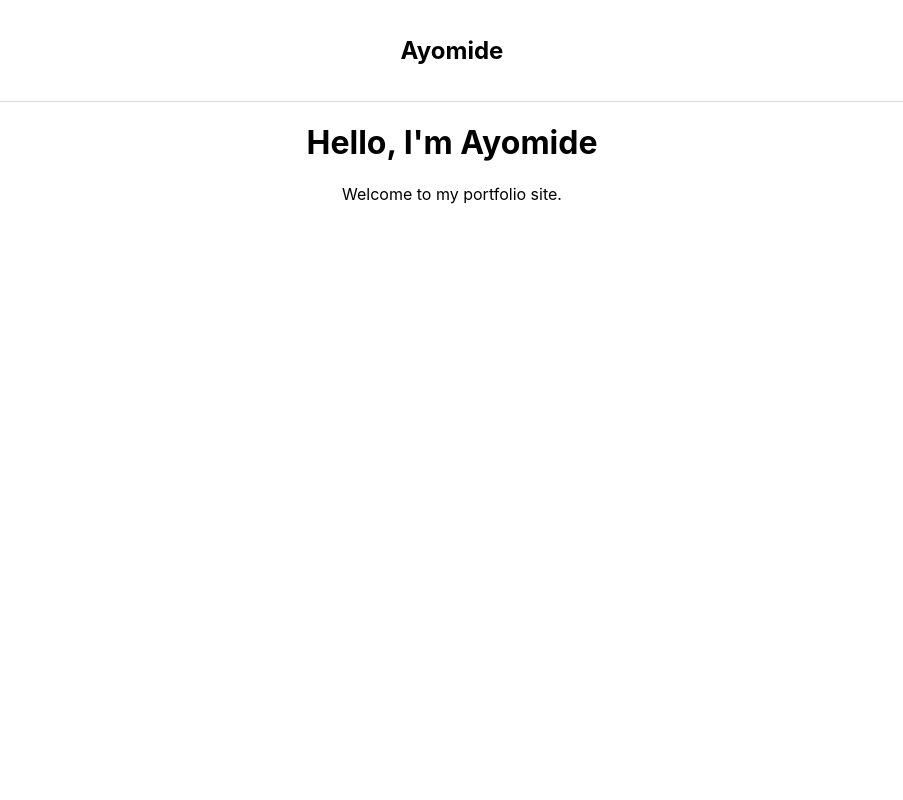
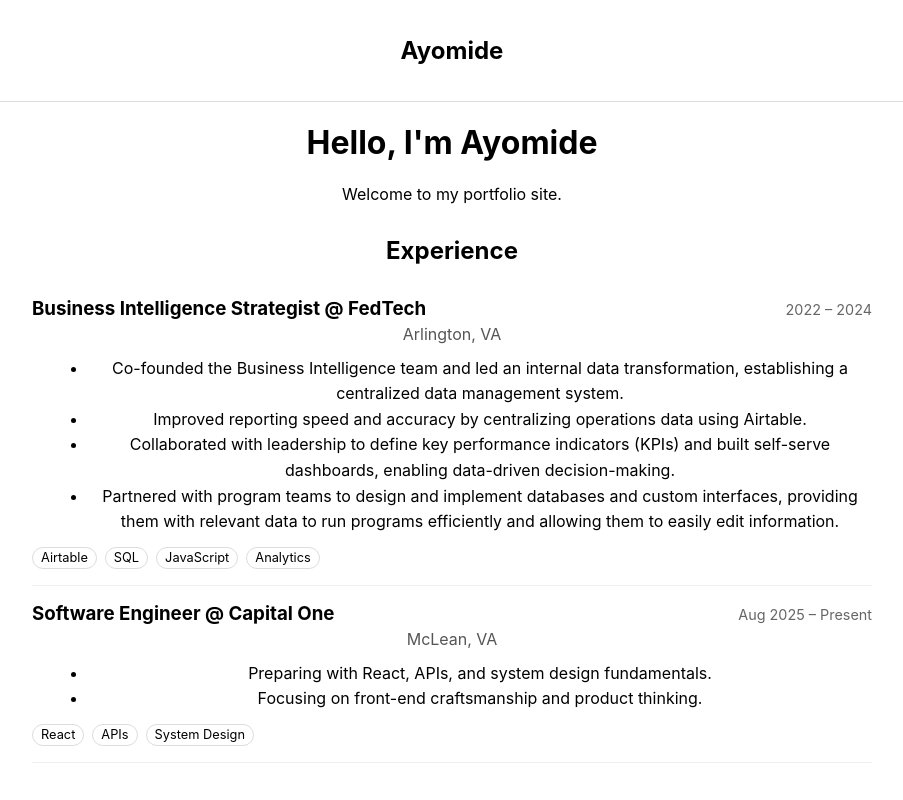
Before and after one commit to ayomidecole/my-portfolio, a React (Create React App) app: page / in a window 1280 px wide. Shown: the whole page, without its empty margins (188-1091 px from the left). Built offline with nearby package versions, Linux system fonts and the light colour scheme.

Commit message:
reorganize components and add experience section with data model

```diff
--- a/src/App.js
+++ b/src/App.js
@@ -1,6 +1,7 @@
 import logo from './logo.svg';
 import './App.css';
-import Navbar from './NavBar';
+import Navbar from './components/NavBar';
+import ExperienceSection from './components/Experience/ExperienceSection';
 
 function App() {
   return (
@@ -8,6 +9,7 @@ function App() {
       <Navbar />
       <h1>Hello, I'm Ayomide</h1>
       <p>Welcome to my portfolio site.</p>
+      <ExperienceSection />
     </div>
   );
 }
--- /dev/null
+++ b/src/components/Experience/ExperienceItem.js
@@ -0,0 +1,37 @@
+function ExperienceItem({ role, company, location, start, end, bullets = [], tags = [] }) {
+    return (
+      <article style={{ padding: "1rem 0", borderBottom: "1px solid #eee" }}>
+        <header style={{ display: "flex", justifyContent: "space-between", alignItems: "baseline" }}>
+          <h3 style={{ margin: 0 }}>{role} @ {company}</h3>
+          <span style={{ fontSize: "0.9rem", color: "#666" }}>{start} – {end}</span>
+        </header>
+        <p style={{ margin: "0.25rem 0 0.75rem", color: "#555" }}>{location}</p>
+
+        <ul style={{ margin: "0 0 0.75rem 1rem" }}>
+          {bullets.map((b, i) => (
+            <li key={i} style={{ lineHeight: 1.6 }}>{b}</li>
+          ))}
+        </ul>
+
+        {tags.length > 0 && (
+          <div style={{ display: "flex", flexWrap: "wrap", gap: "0.5rem" }}>
+            {tags.map((t, i) => (
+              <span
+                key={i}
+                style={{
+                  fontSize: "0.8rem",
+                  padding: "0.15rem 0.5rem",
+                  border: "1px solid #ddd",
+                  borderRadius: "999px"
+                }}
+              >
+                {t}
+              </span>
+            ))}
+          </div>
+        )}
+      </article>
+    );
+  }
+
+  export default ExperienceItem;
--- /dev/null
+++ b/src/components/Experience/ExperienceSection.js
@@ -0,0 +1,16 @@
+import ExperienceItem from "./ExperienceItem";
+import { experience } from "../../data/Experience";
+
+function ExperienceSection() {
+  return (
+    <section id="experience" style={{ maxWidth: 840, margin: "2rem auto", padding: "0 1rem" }}>
+      <h2 style={{ marginBottom: "1rem" }}>Experience</h2>
+
+      {experience.map((job, idx) => (
+        <ExperienceItem key={idx} {...job} />
+      ))}
+    </section>
+  );
+}
+
+export default ExperienceSection;
--- /dev/null
+++ b/src/data/Experience.js
@@ -0,0 +1,29 @@
+export const experience = [
+    {
+        role: "Business Intelligence Strategist",
+        company: "FedTech",
+        location: "Arlington, VA",
+        start: "2022",
+        end: "2024",
+        bullets: [
+            "Co-founded the Business Intelligence team and led an internal data transformation, establishing a centralized data management system.",
+            "Improved reporting speed and accuracy by centralizing operations data using Airtable.",
+            "Collaborated with leadership to define key performance indicators (KPIs) and built self-serve dashboards, enabling data-driven decision-making.",
+            "Partnered with program teams to design and implement databases and custom interfaces, providing them with relevant data to run programs efficiently and allowing them to easily edit information."
+        ],
+        tags: ["Airtable", "SQL", "JavaScript", "Analytics"]
+    },
+
+    {
+        role: "Software Engineer",
+        company: "Capital One",
+        location: "McLean, VA",
+        start: "Aug 2025",
+        end: "Present",
+        bullets: [
+            "Preparing with React, APIs, and system design fundamentals.",
+            "Focusing on front-end craftsmanship and product thinking."
+        ],
+        tags: ["React", "APIs", "System Design"]
+    }
+]
```
Also changed, not shown: src/components/NavBar.js (renamed from src/NavBar.js).
